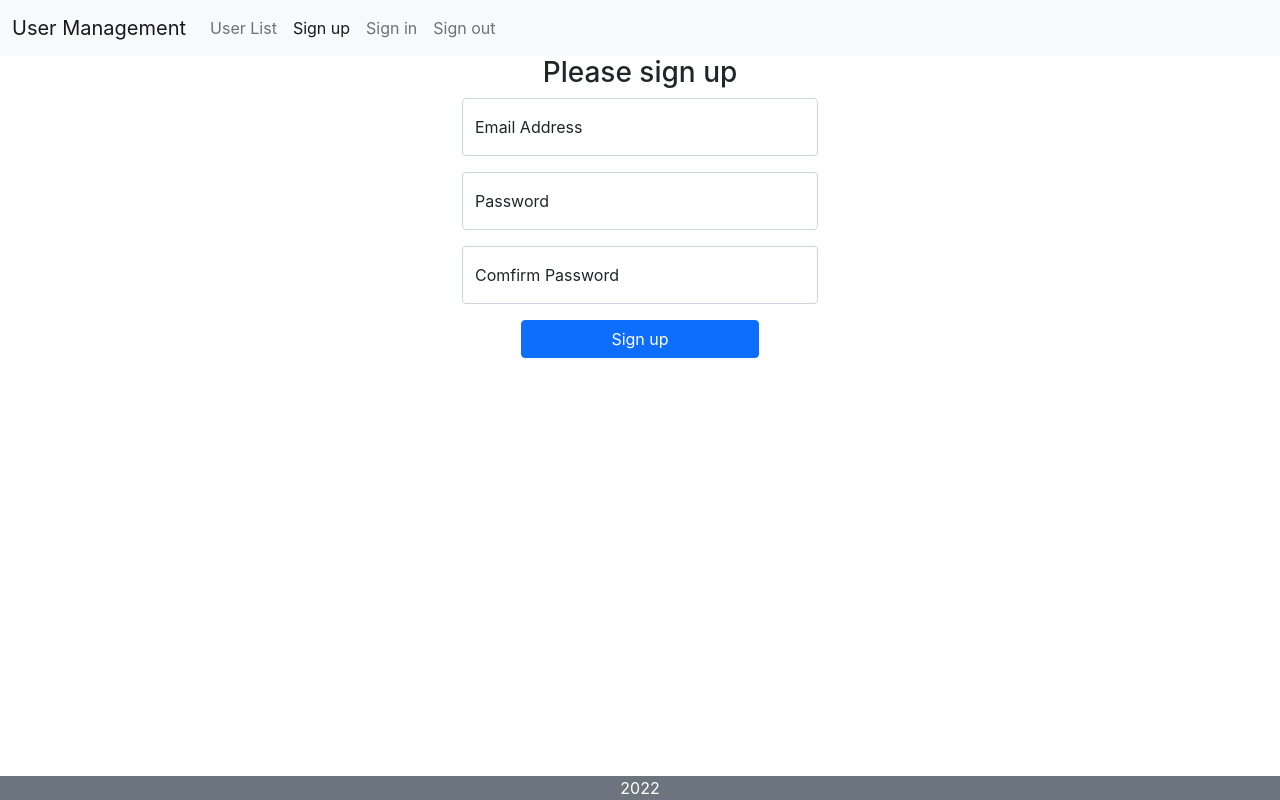
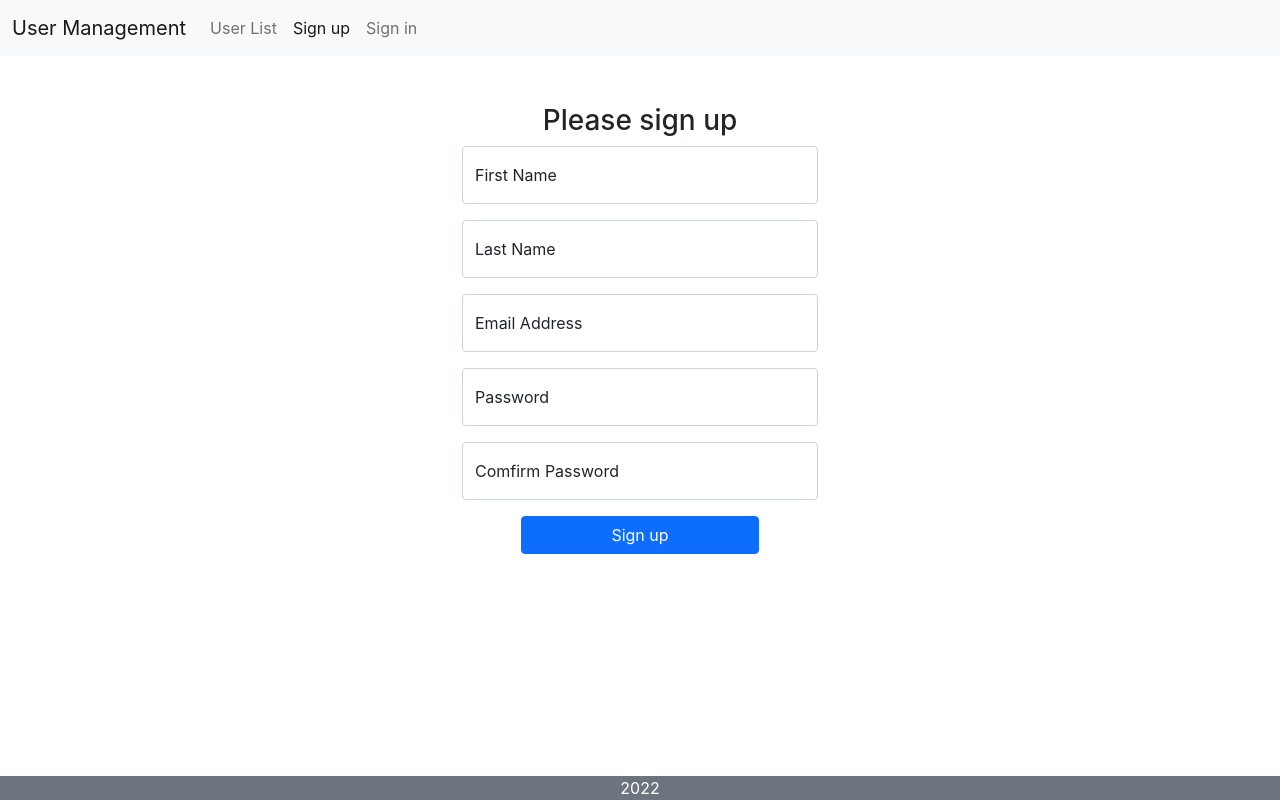
Before and after one commit to liulu0213/user-management, a React (Create React App) app: page /signup in a window 1280 px wide. Built offline with nearby package versions, Linux system fonts and the light colour scheme.

Commit message:
Add bootstrap

```diff
--- a/src/App.js
+++ b/src/App.js
@@ -6,21 +6,24 @@ import UserList from "./component/userlist";
 import Signup from "./component/signup";
 import Signin from "./component/signin";
 import UserDetail from "./component/userdetial";
+import { fetchData } from "./utils/querydata";
 
 function App() {
   const [users, setUsers] = useState([
     {
       id: 1,
-      name: "godin",
       email: "godin@mus.ca",
-      profile: "godin's profile",
+      lastname: "Godin",
+      firstname: "Sea",
     },
   ]);
   const [user, setUser] = useState({
     id: 1,
-    name: "godin",
-    profile: "godin's profile",
+    email: "godin@mus.ca",
+    lastname: "Godin",
+    firstname: "Sea",
   });
+  const [loggedUser, setLoggedUser] = useState();
   return (
     <div className="d-flex flex-column h-100">
       <header>
@@ -28,10 +31,10 @@ function App() {
       </header>
       <main className="container">
         <Routes>
-          <Route path="/signup" element={<Signup />} />
-          <Route path="/signin" element={<Signin />} />
+          <Route path="/signup" element={<Signup setUsers={setUsers} />} />
+          <Route path="/signin" element={<Signin setLoggedUser={setLoggedUser} />} />
           <Route element={<Layout />}>
-            <Route path="/users" element={<UserList users={users} />} />
+            <Route path="/users" element={<UserList users={users} setUser={setUser} />} />
             <Route path="/users/:id" element={<UserDetail {...user} />} />
           </Route>
         </Routes>
--- /dev/null
+++ b/src/component/button.js
@@ -0,0 +1,11 @@
+const Button=(props)=>{
+  const {text, onClick}=props;
+  return(
+    <div className="d-grid col-8 mx-auto">
+      <button type="button" className="btn btn-primary" onClick={onClick}>
+        {text}
+      </button>
+    </div>
+  )
+}
+export default Button
--- /dev/null
+++ b/src/component/field.js
@@ -0,0 +1,17 @@
+const Field=({type,name,id, placeholder, label, onChange})=>{
+  return(
+    <div className="form-floating mb-3">
+    <input
+      type={type}
+      className="form-control"
+      id={id}
+      name={name}
+      placeholder={placeholder}
+      onChange={onChange}
+    />
+    <label htmlFor={name}>{label}</label>
+    </div>
+  )
+}
+
+export default Field
--- a/src/component/nav.js
+++ b/src/component/nav.js
@@ -38,11 +38,6 @@ const Nav = () => {
                 Sign in
               </a>
             </li>
-            <li className="navbar-item">
-              <a className="nav-link" href="#" onClick={logout}>
-                Sign out
-              </a>
-            </li>
           </ul>
         </div>
       </div>
--- a/src/component/signin.js
+++ b/src/component/signin.js
@@ -1,31 +1,51 @@
-const Signin = () => {
+import { useState } from "react";
+import Field from "./field";
+import Button from "./button";
+import { apis } from "../config/config";
+import { fetchData } from "../utils/querydata";
+import { regexps } from "../utils/utils";
+
+const initialFormData = Object.freeze({
+  email: "",
+  password: "",
+});
+
+const Signin = (props) => {
+  const { setLoggedUser } = props;
+  const [formdata, setFormdata] = useState(initialFormData);
+
+  const handleChange = (e) => {
+    setFormdata({
+      ...formdata,
+      [e.target.name]: e.target.value,
+    });
+  };
+
+  const handleSubmit = async (e) => {
+    e.preventDefault();
+    const { login } = apis;
+    const data = new URLSearchParams();
+    for (const [key, value] of Object.entries(formdata)) {
+      data.append(key, value);
+    }
+    const result = await fetchData({
+      url: login["url"],
+      opts: { ...login["opts"], body: data },
+    });
+    const loginedUser = {
+      email: formdata.email,
+      token: result.token,
+    };
+    setLoggedUser(loginedUser);
+  };
   return (
-    <div className="row align-self-center justify-content-center">
+    <div className="row mt-5 align-self-center justify-content-center">
       <div className="col-10 col-sm-8 col-md-6 col-lg-4">
         <h3 className="text-center">Please sign in</h3>
-        <div className="form-floating mb-3">
-          <input
-            type="email"
-            className="form-control"
-            id="email"
-            placeholder="email@domain.com"
-          />
-          <label htmlFor="email">Email</label>
-        </div>
-        <div className="form-floating mb-3">
-          <input
-            type="password"
-            className="form-control"
-            id="password"
-            placeholder="Password"
-          />
-          <label htmlFor="password">Password</label>
-        </div>
-        <div className="d-grid col-8 mx-auto">
-          <button type="button" className="btn btn-primary">
-            Login
-          </button>
-        </div>
+        <Field type="email" id="email" name="email" placeholder="eve.holt@reqres.in" label="Email Address" onChange={handleChange} />
+        <Field type="password" id="password" name="password" placeholder="pistol" label="Password" onChange={handleChange} />
+        <div className="invalid-feedback">Password must has 8 charactors, and must include at lease 1 uppercase charactor, 1 lowercase charactor and 1 digit</div>
+        <Button text="Login" onClick={handleSubmit} />
       </div>
     </div>
   );
--- a/src/component/signup.js
+++ b/src/component/signup.js
@@ -1,40 +1,57 @@
-const Signup = () => {
+import { useState } from "react";
+import { useNavigate } from "react-router-dom";
+import Field from "./field";
+import Button from "./button";
+import { apis } from "../config/config";
+import { fetchData } from "../utils/querydata";
+
+const initialFormData = Object.freeze({
+  firstname: "",
+  lastname: "",
+  email: "",
+  password: "",
+  comfirmpassword: "",
+});
+
+const Signup = (props) => {
+  const { setUsers } = props;
+  const [formdata, setFormdata] = useState(initialFormData);
+  let navigate = useNavigate();
+  const handleChange = (e) => {
+    setFormdata({
+      ...formdata,
+      [e.target.name]: e.target.value,
+    });
+  };
+
+  const handleSubmit = async (e) => {
+    e.preventDefault();
+    const { register } = apis;
+    const data = new URLSearchParams();
+    for (const [key, value] of Object.entries(formdata)) {
+      data.append(key, value);
+    }
+    const result = await fetchData({ url: register["url"], opts: { ...register["opts"], body: data } });
+    const newUser = {
+      email: formdata.email,
+      firstname: formdata.firstname,
+      lastname: formdata.lastname,
+      id: result.id,
+      token: result.token,
+    };
+    setUsers((prev) => prev.concat(newUser));
+    navigate("/users");
+  };
   return (
-    <div className="row align-self-center justify-content-center">
+    <div className="row mt-5 align-self-center justify-content-center">
       <div className="col-10 col-sm-8 col-md-6 col-lg-4">
         <h3 className="text-center">Please sign up</h3>
-        <div className="form-floating mb-3">
-          <input
-            type="email"
-            className="form-control"
-            id="email"
-            placeholder="email@domain.com"
-          />
-          <label for="email">Email Address</label>
-        </div>
-        <div className="form-floating mb-3">
-          <input
-            type="password"
-            className="form-control"
-            id="password"
-            placeholder="Password"
-          />
-          <label for="password">Password</label>
-        </div>
-        <div className="form-floating mb-3">
-          <input
-            type="password"
-            className="form-control"
-            id="comfirmPassword"
-            placeholder="Comfirm Password"
-          />
-          <label for="comfirmpassword">Comfirm Password</label>
-        </div>
-        <div className="d-grid col-8 mx-auto">
-          <button type="button" className="btn btn-primary">
-            Sign up
-          </button>
-        </div>
+        <Field id="firstname" name="firstname" placeholder="first name" label="First Name" onChange={handleChange} />
+        <Field id="lastname" name="lastname" placeholder="last name" label="Last Name" onChange={handleChange} />
+        <Field type="email" id="email" name="email" placeholder="eve.holt@reqres.in" label="Email Address" onChange={handleChange} />
+        <Field type="password" id="password" name="password" placeholder="pistol" label="Password" onChange={handleChange} />
+        <Field type="password" id="comfirmPassword" name="comfirmPassword" placeholder="Comfirm Passwor" label="Comfirm Password" onChange={handleChange} />
+        <Button text="Sign up" onClick={handleSubmit} />
       </div>
     </div>
   );
--- a/src/component/userdetial.js
+++ b/src/component/userdetial.js
@@ -1,20 +1,19 @@
-import { useOutletContext } from "react-router-dom";
+import { useNavigate } from "react-router-dom";
 
 const UserDetail = (props) => {
-  //const [user, setUser] = useOutletContext();
-  const { id = "", name = "", profile = "", image = "" } = props;
+  const { id = "", email = "", lastname = "", firstname = "" } = props;
+  let navigate = useNavigate();
   return (
     <div className="card">
-      <img src={image} className="card-img-top" alt="photo" />
       <div className="card-body">
-        <h5>{name}</h5>
-        <p className="card-text">{profile}</p>
+        <h5 className="card-title">User Info</h5>
         <ul className="list-group list-group-flush">
-          <li className="list-group-item">item 1</li>
-          <li className="list-group-item">item 2</li>
-          <li className="list-group-item">item 3</li>
+          <li className="list-group-item">ID: {id}</li>
+          <li className="list-group-item">Email: {email}</li>
+          <li className="list-group-item">Last Name: {lastname}</li>
+          <li className="list-group-item">First Name: {firstname}</li>
         </ul>
-        <a href="/users" className="btn btn-primary">
+        <a href="#" className="btn btn-primary" onClick={() => navigate("/users")}>
           Go Back
         </a>
       </div>
--- a/src/component/userlist.js
+++ b/src/component/userlist.js
@@ -1,15 +1,30 @@
+import { useNavigate } from "react-router-dom";
+import Button from "./button";
+
 const UserList = (props) => {
   const { users = [] } = props;
-  console.log(props);
+  let navigate = useNavigate();
   if (users.length === 0) return null;
+
+  const handleClick=(link)=>()=>{
+    navigate(link)
+  };
+
   return (
-    <ul>
-      {users.map((user) => (
-        <li key={user.id}>
-          <a href={`/users/${user.id}`}>{user.email}</a>
-        </li>
-      ))}
-    </ul>
+    <div className="row mt-5 align-self-center justify-content-center">
+      <div className="col-10 col-sm-8 col-md-6 col-lg-4">
+        <Button text="Add User" onClick={() => navigate("/signup")} />
+        <ul className="mt-4">
+          {users.map((user) => (
+            <li key={user.id}>
+              <a href="#" onClick={handleClick(`/users/${user.id}`)}>
+                {user.email}
+              </a>
+            </li>
+          ))}
+        </ul>
+      </div>
+    </div>
   );
 };
 
--- /dev/null
+++ b/src/config/config.js
@@ -0,0 +1,22 @@
+const host='https://reqres.in';
+const apis={
+  register: {
+    url: `${host}/api/register`,
+    opts: {
+      method: 'POST',
+    }
+  },
+  login:{
+    url:`${host}/api/login`,
+    opts:{
+      method:'POST',
+    }
+  },
+  add:{
+    url:`${host}/api/user`,
+    opts:{
+      method:'POST',
+    }
+  }
+}
+export {apis}
--- /dev/null
+++ b/src/utils/querydata.js
@@ -0,0 +1,12 @@
+const options={
+  method:'GET',
+  mode:'cors'
+};
+const fetchData= async ({url, opts={}})=>{
+  console.log(url,opts);
+  const response=await fetch(url,{...options,...opts});
+  const json=await response.json();
+  return Object.values(json)
+};
+
+export {fetchData}
--- /dev/null
+++ b/src/utils/utils.js
@@ -0,0 +1,6 @@
+const regexps={
+  email: /^\w+@\w+.\w{2,}$/,
+  password: /^(?=.*[A-Z])(?=.*[a-z])(?=.*[0-9])(.{8,})$/,
+}
+
+export {regexps}
```
Also changed, not shown: 1 other file (tests, documents, lock files or other folders).
